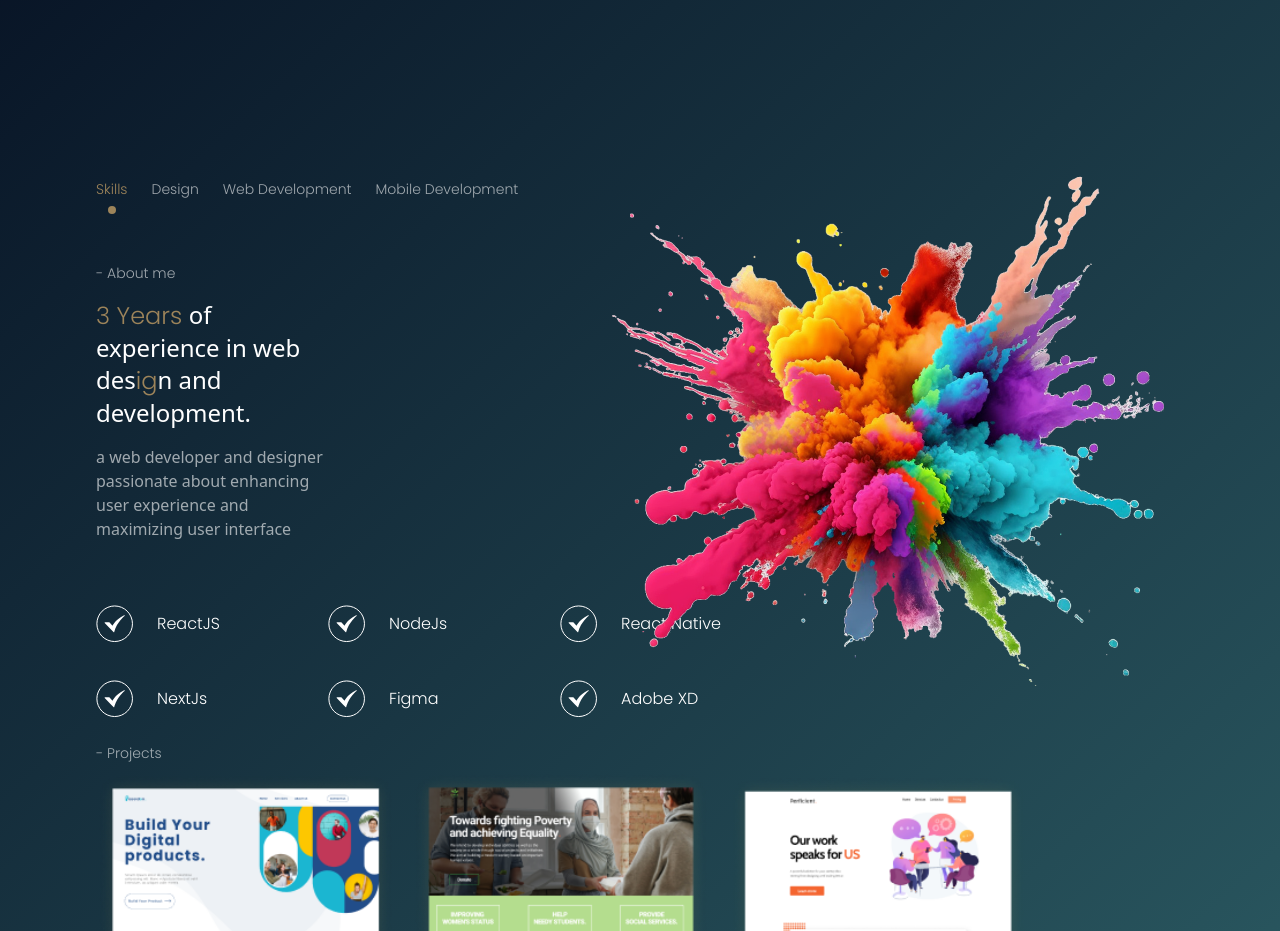
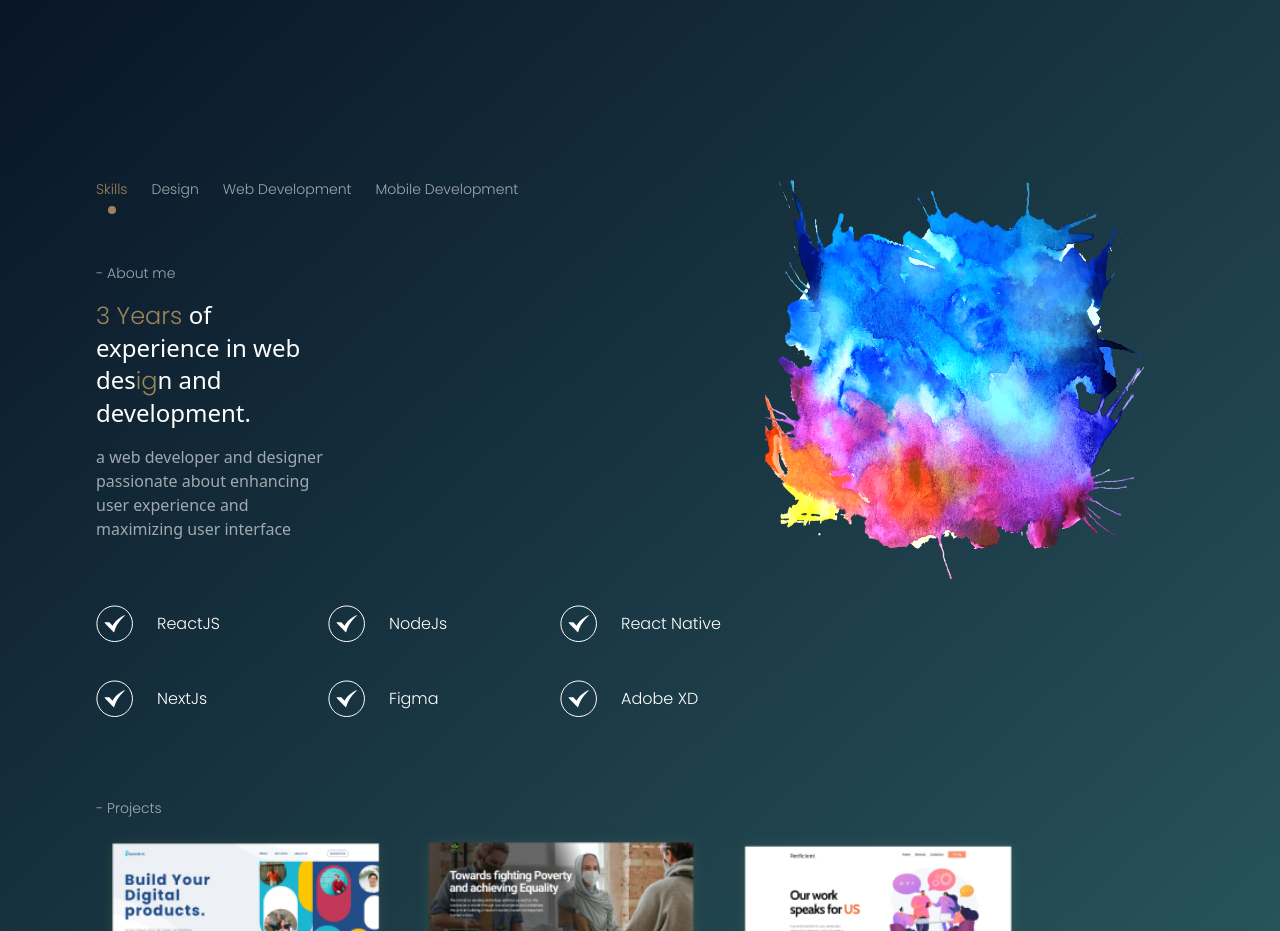
Before and after one commit to mohamadhawa421/New-portfolio, a Next.js app: page / in a window 1280 px wide. Shown: the part 820-1751 px from the top of the page. Built offline with nearby package versions, Linux system fonts and the light colour scheme.

Commit message:
tweaks + new image

```diff
--- a/Components/Design.tsx
+++ b/Components/Design.tsx
@@ -11,7 +11,7 @@ function Design() {
 
 
     <div className='flex flex-col gap-2 text-white'>
-      <div className=' flex flex-col gap-4 h-[25rem] '>
+      <div className=' flex flex-col gap-4'>
 <span className='text-Grey font-light text-sm'>- Designing</span>
 
 
--- a/Components/MobileDev.tsx
+++ b/Components/MobileDev.tsx
@@ -9,7 +9,7 @@ function MobileDev() {
   return (
 
     <div className='flex flex-col gap-2 text-white'>
-      <div className='flex flex-col gap-4 h-[25rem]'>
+      <div className='flex flex-col gap-4'>
 <span className='text-Grey font-light text-sm'>- Mobile Development</span>
 
 
--- a/Components/Skills.tsx
+++ b/Components/Skills.tsx
@@ -10,7 +10,7 @@ function Skills() {
 
 
     <div className='flex flex-col gap-12 text-white'>
-      <div className='flex flex-col gap-4 h-[25rem]'>
+      <div className='flex flex-col gap-4'>
 <span className='text-Grey font-light text-sm'>- About me</span>
 <p className='text-white font-light text-2xl w-[15rem]'>
 <span className='font-regular text-gold'>3 Years </span>
--- a/Components/WebDev.tsx
+++ b/Components/WebDev.tsx
@@ -9,7 +9,7 @@ function WebDev() {
   return (
 
     <div className='flex flex-col gap-2 text-white'>
-      <div className='flex flex-col gap-4 h-[25rem]'>
+      <div className='flex flex-col gap-4'>
 <span className='text-Grey font-light text-sm'>- Web Development</span>
 
 
--- a/Components/Work.tsx
+++ b/Components/Work.tsx
@@ -19,10 +19,10 @@ function Work() {
         <Filter activeLink = {activeLink} handleLinkClick = {handleLinkClick}/>
         <ActiveComponent activeLink={activeLink} />
         <Image
-        className='absolute top-20 right-0 z-0'
+        className='absolute top-30 right-10 z-0'
         src={waves}
         alt='waves'
-        height={600}/>
+        height={400}/>
 
     </div>
   )
```
Also changed, not shown: app/dummy.css (added), public/Images/waves.png.
